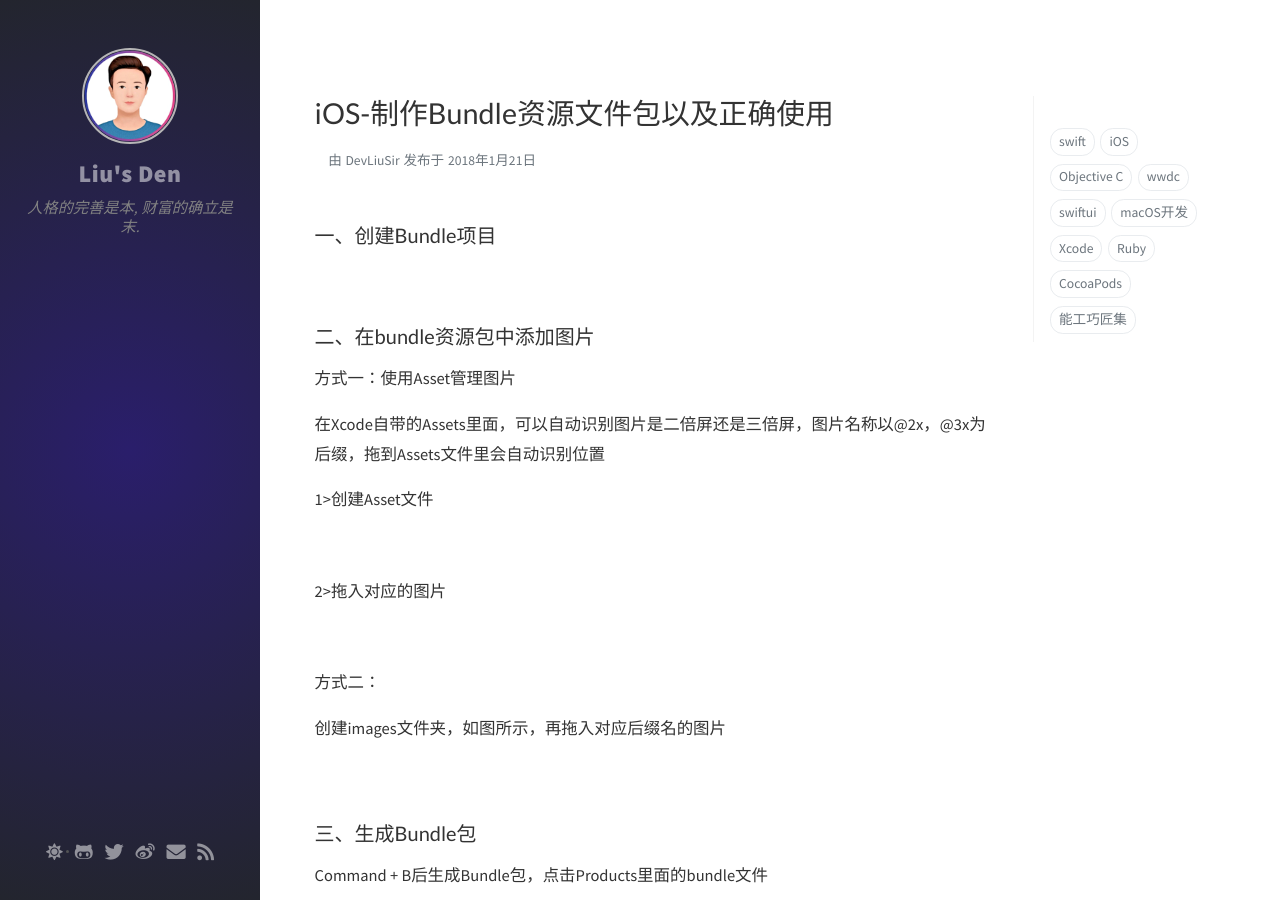
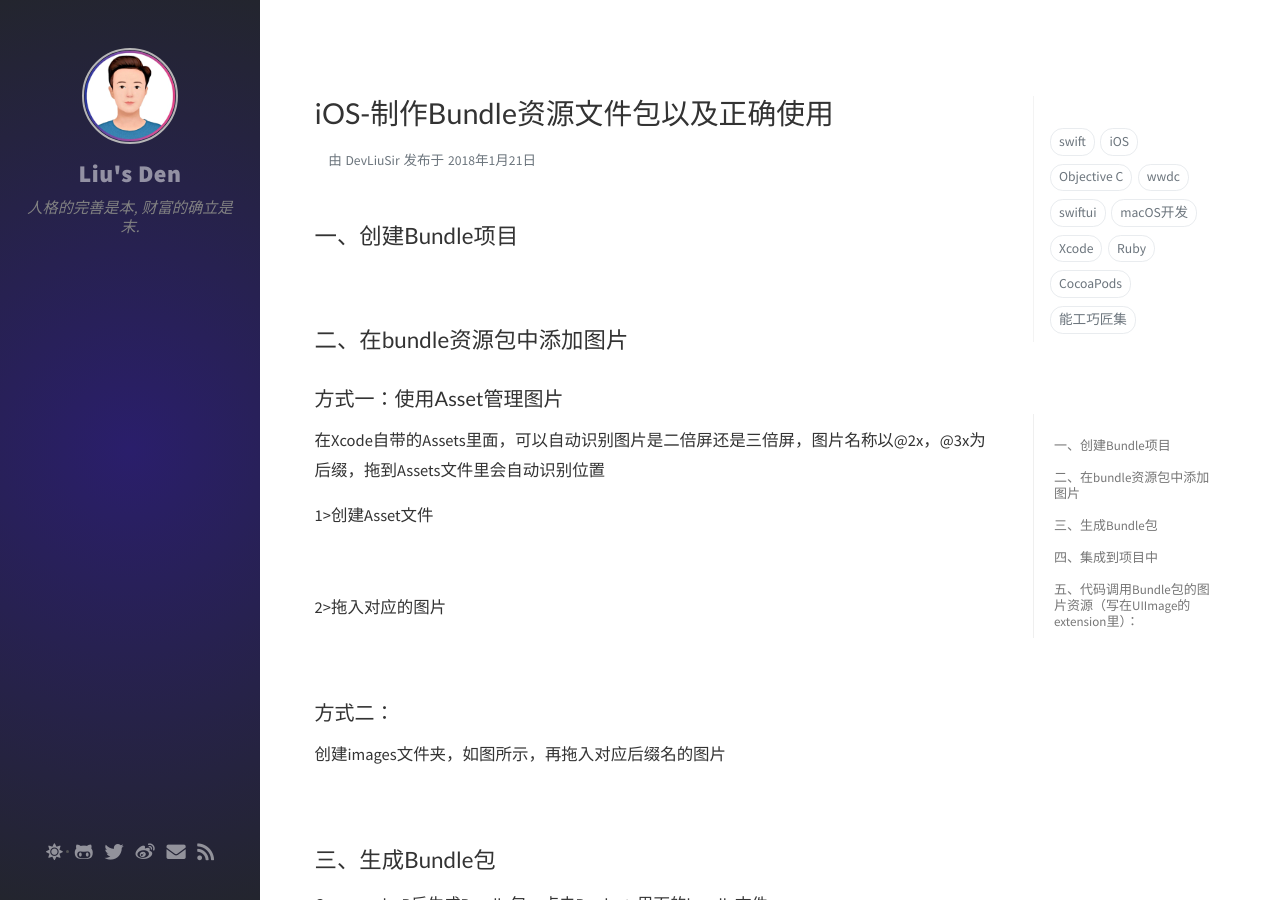
Before and after one commit to DevLiuSir/-DevLiuSir.github.io, a Jekyll site: the page built from _posts/2018-01-21-iOS-Make Bundle resource files and use them correctly.md, in a window 1280 px wide and 900 px high. Built offline with Jekyll 4.4.1, drawn with Linux system fonts in a browser that asks for light colours; nearby versions of some CDN libraries; comment, search, counter and statistics services are not loaded.

Commit message:
Update the layout of the article

````diff
--- a/_posts/2018-01-21-iOS-Make Bundle resource files and use them correctly.md
+++ b/_posts/2018-01-21-iOS-Make Bundle resource files and use them correctly.md
@@ -8,12 +8,12 @@ tags: [能工巧匠集，Xcode, Bundle]
 
 
 
-### 一、创建Bundle项目
+## 一、创建Bundle项目
 
 ![](/assets/images/2018/xcode-custom-bundle-1.png)
 
-### 二、在bundle资源包中添加图片
-方式一：使用Asset管理图片
+## 二、在bundle资源包中添加图片
+### 方式一：使用Asset管理图片
 
 在Xcode自带的Assets里面，可以自动识别图片是二倍屏还是三倍屏，图片名称以@2x，@3x为后缀，拖到Assets文件里会自动识别位置
 
@@ -25,25 +25,25 @@ tags: [能工巧匠集，Xcode, Bundle]
 
 ![](/assets/images/2018/xcode-custom-bundle-3.png)
 
-方式二：
+### 方式二：
 
 创建images文件夹，如图所示，再拖入对应后缀名的图片
 
 ![](/assets/images/2018/xcode-custom-bundle-4.png)
 
-### 三、生成Bundle包
+## 三、生成Bundle包
 Command + B后生成Bundle包，点击Products里面的bundle文件
 
 ![](/assets/images/2018/xcode-custom-bundle-5.png)
 
-### 四、集成到项目中
+## 四、集成到项目中
 将Bundle资源包放到项目的任意（或指定）的文件夹下
 
 ![](/assets/images/2018/xcode-custom-bundle-6.png)
 
 
-### 五、代码调用Bundle包的图片资源（写在UIImage的extension里）：
-##### 1>方式一加载图片（使用Asset管理图片时），使用以下方法：
+## 五、代码调用Bundle包的图片资源（写在UIImage的extension里）：
+### 1>方式一加载图片（使用Asset管理图片时），使用以下方法：
 
 
 ```swift
@@ -58,7 +58,7 @@ class func bundleImageNamed(_ filename: String) -> UIImage? {
 ```
 
 
-##### 2>方式二加载图片
+### 2>方式二加载图片
 
 生成的资源包右键查看包内容，可以看到图片的路径，如图所示
 
````
